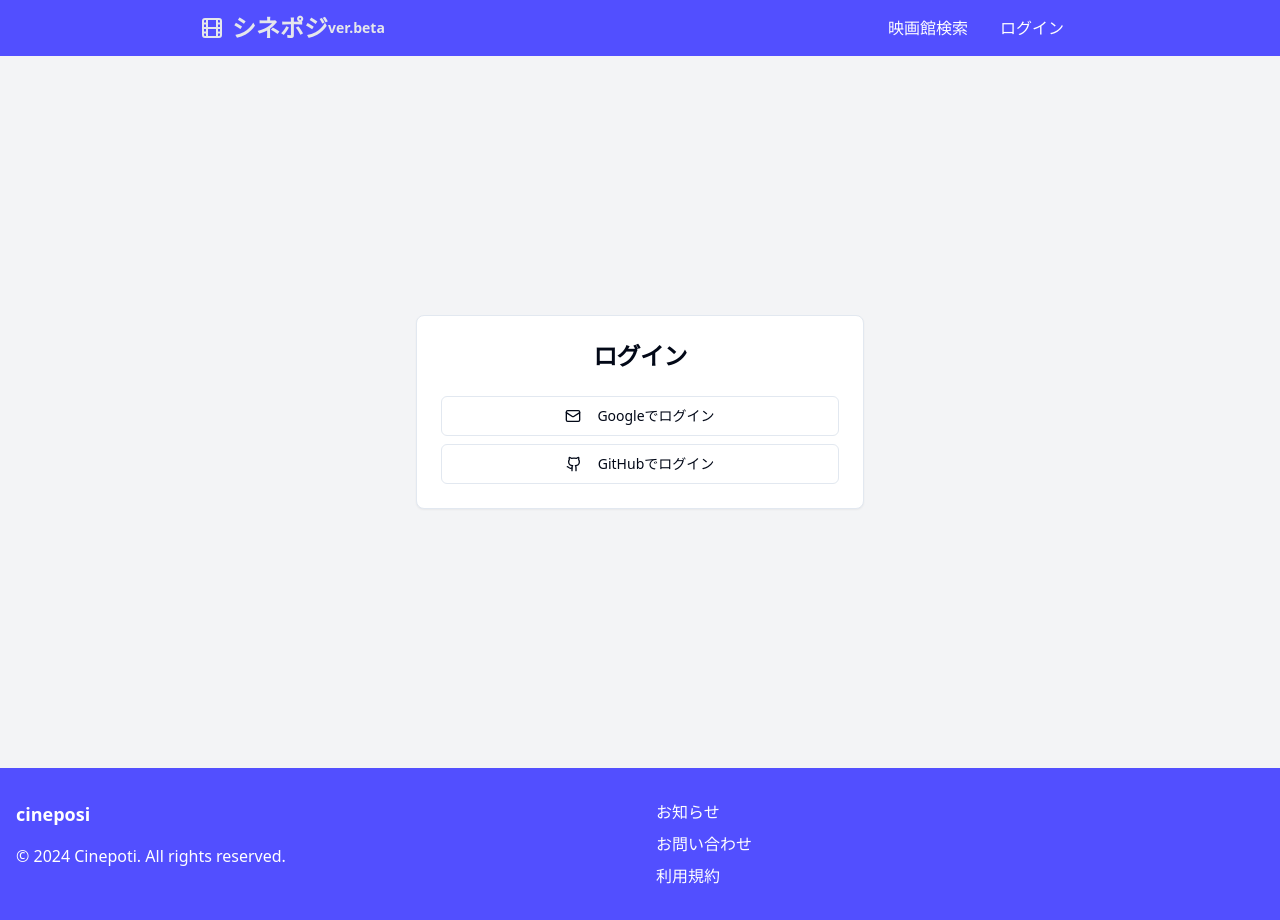
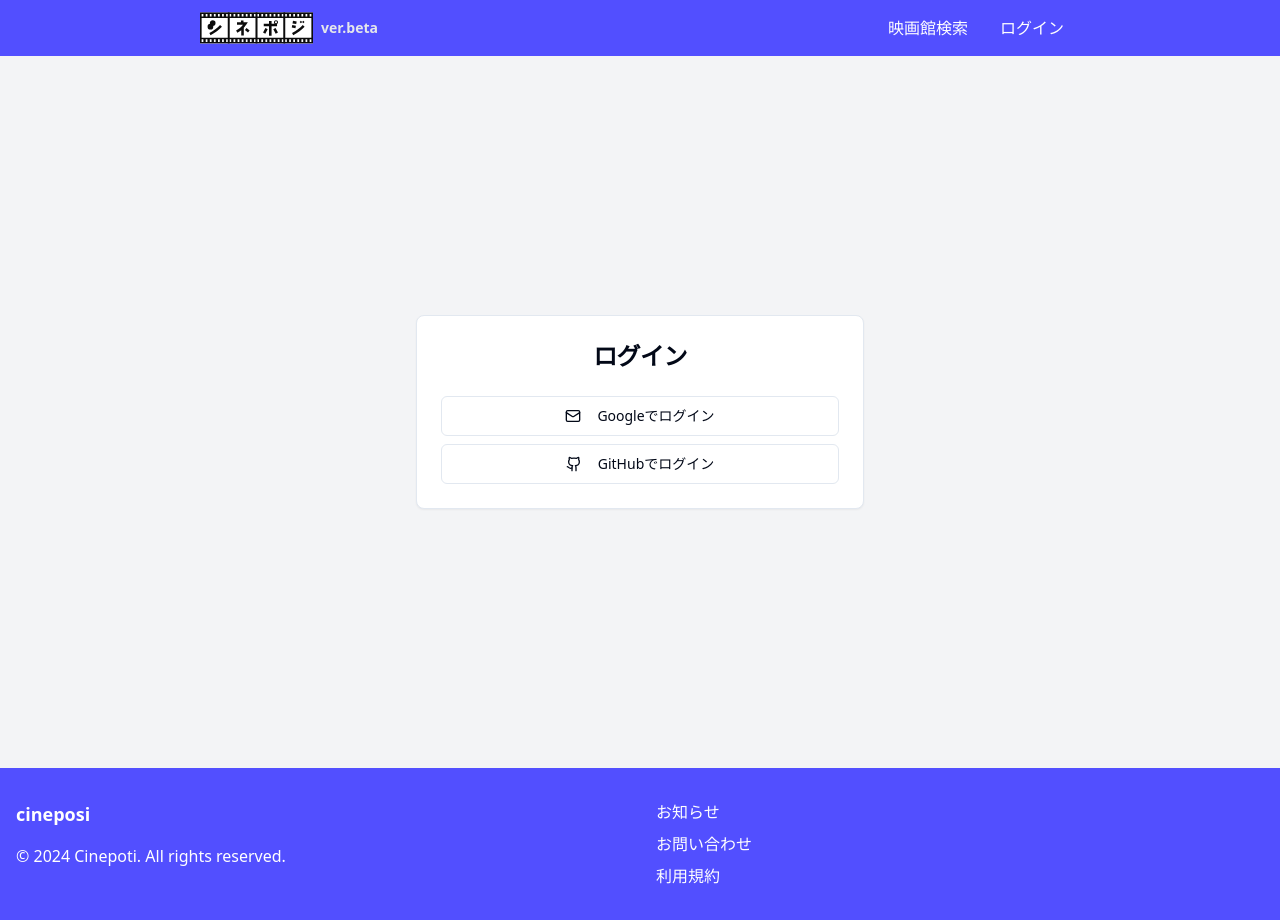
Before and after one commit to yasudaProduct/theatre-seat-mark, a Next.js app: page /auth/login in a window 1280 px wide. Built offline with nearby package versions, Linux system fonts and the light colour scheme; no server answers.

Commit message:
:lipstick: ヘッダーアイコン追加 Fixes #45

```diff
--- a/src/components/Header.tsx
+++ b/src/components/Header.tsx
@@ -1,7 +1,7 @@
 import React, { useEffect, useRef, useState } from "react";
 import Link from "next/link";
 import { signIn, signOut, useSession } from "next-auth/react";
-import { Film, House, LogOut, Wrench } from "lucide-react";
+import { House, LogOut, Wrench } from "lucide-react";
 import { Avatar, AvatarFallback, AvatarImage } from "./ui/avatar";
 
 const Header = () => {
@@ -14,8 +14,11 @@ const Header = () => {
             <div className="flex w-full justify-center font-extrabold text-white lg:w-1/2 lg:justify-start">
               <Link legacyBehavior href="/">
                 <a className="text-2xl text-gray-900 no-underline hover:text-gray-900 hover:no-underline flex items-center">
-                  <Film className="w-6 h-6 mr-2 text-gray-200" />
-                  <span className="text-gray-200">シネポジ</span>
+                  <img
+                    src="/images/icon-sineposi.svg"
+                    alt="シネポジ"
+                    className="h-8 mr-2"
+                  />
                   <span className="text-gray-200 text-sm">ver.beta</span>
                 </a>
               </Link>
```
Also changed, not shown: public/images/icon-sineposi.svg (renamed from public/images/icon.svg).
